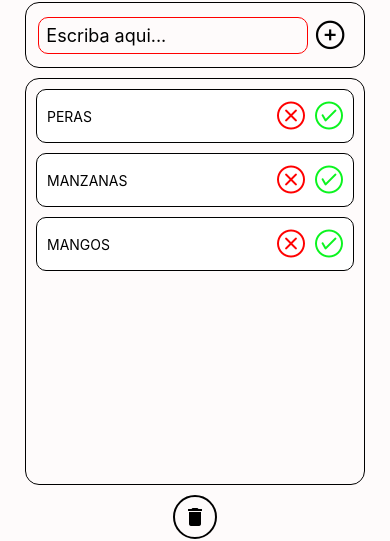
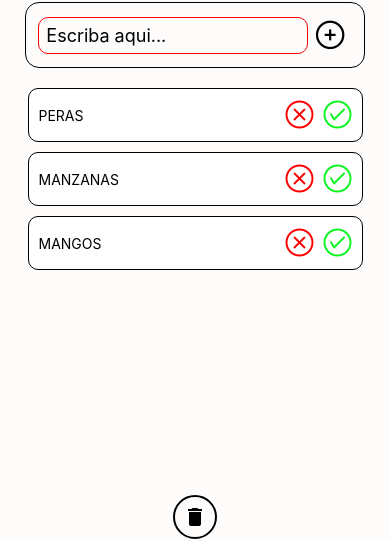
Before and after one commit to davidResca/REACT-NATIVE, a React Native app: screen / in a window 390 px wide. Shown: the part 295-836 px from the top of the page. Built offline with nearby package versions, Linux system fonts and the light colour scheme.

Commit message:
Agrega cambio de estilos en ListContainer.js: remueve bordes del contenedor y aumenta width

```diff
--- a/src/components/ListContainer.js
+++ b/src/components/ListContainer.js
@@ -26,10 +26,10 @@ export default ListContainer;
 const styles = StyleSheet.create({
     listContainer: {
         flex:1,
-        width: 340,
+        width: 355,
         marginTop: 10,
-        borderRadius: 14,
-        borderWidth: 1,
+        /* borderRadius: 14,
+        borderWidth: 1, */
         padding: 10,
         gap: 10,
     },
```
